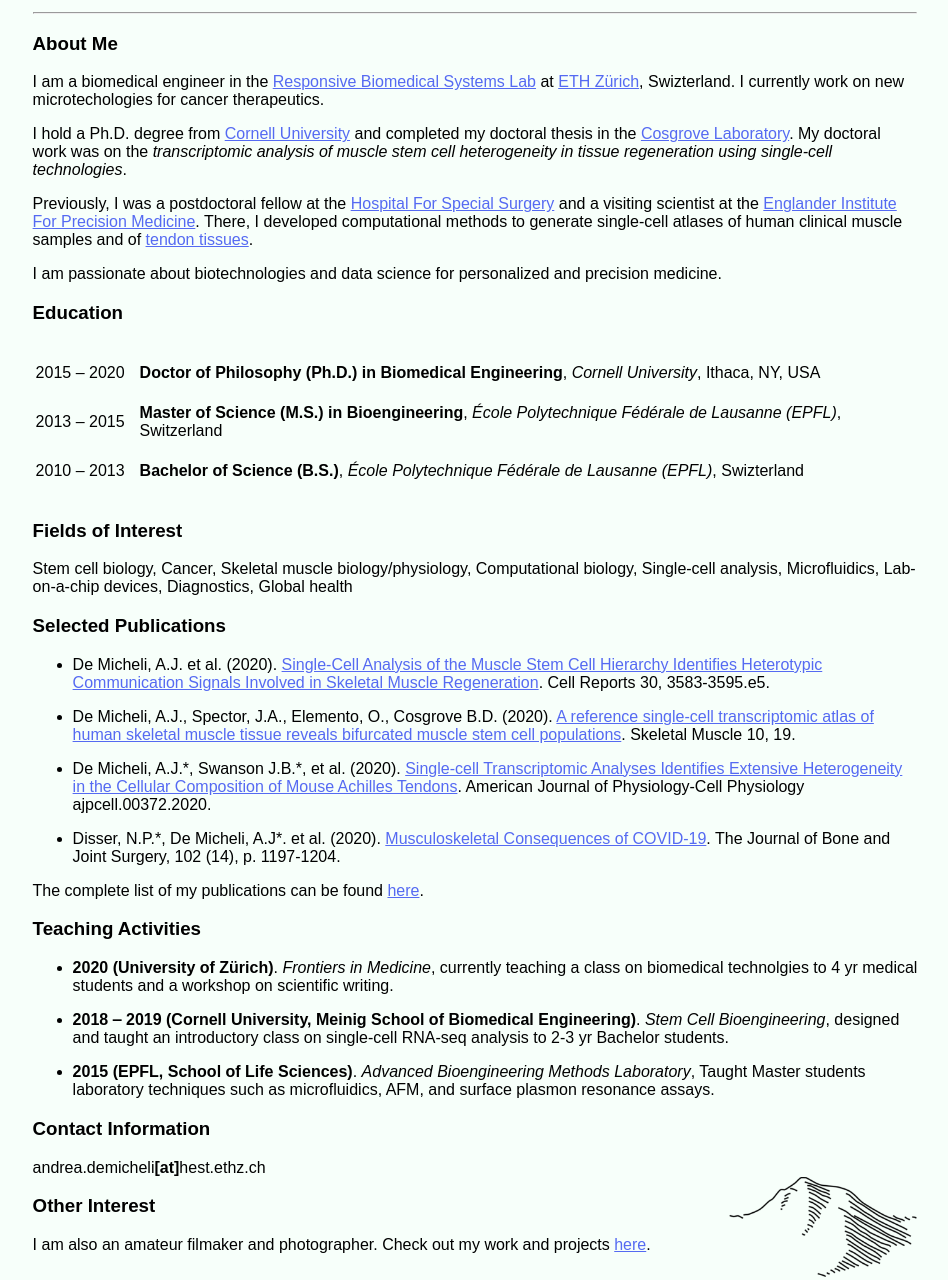
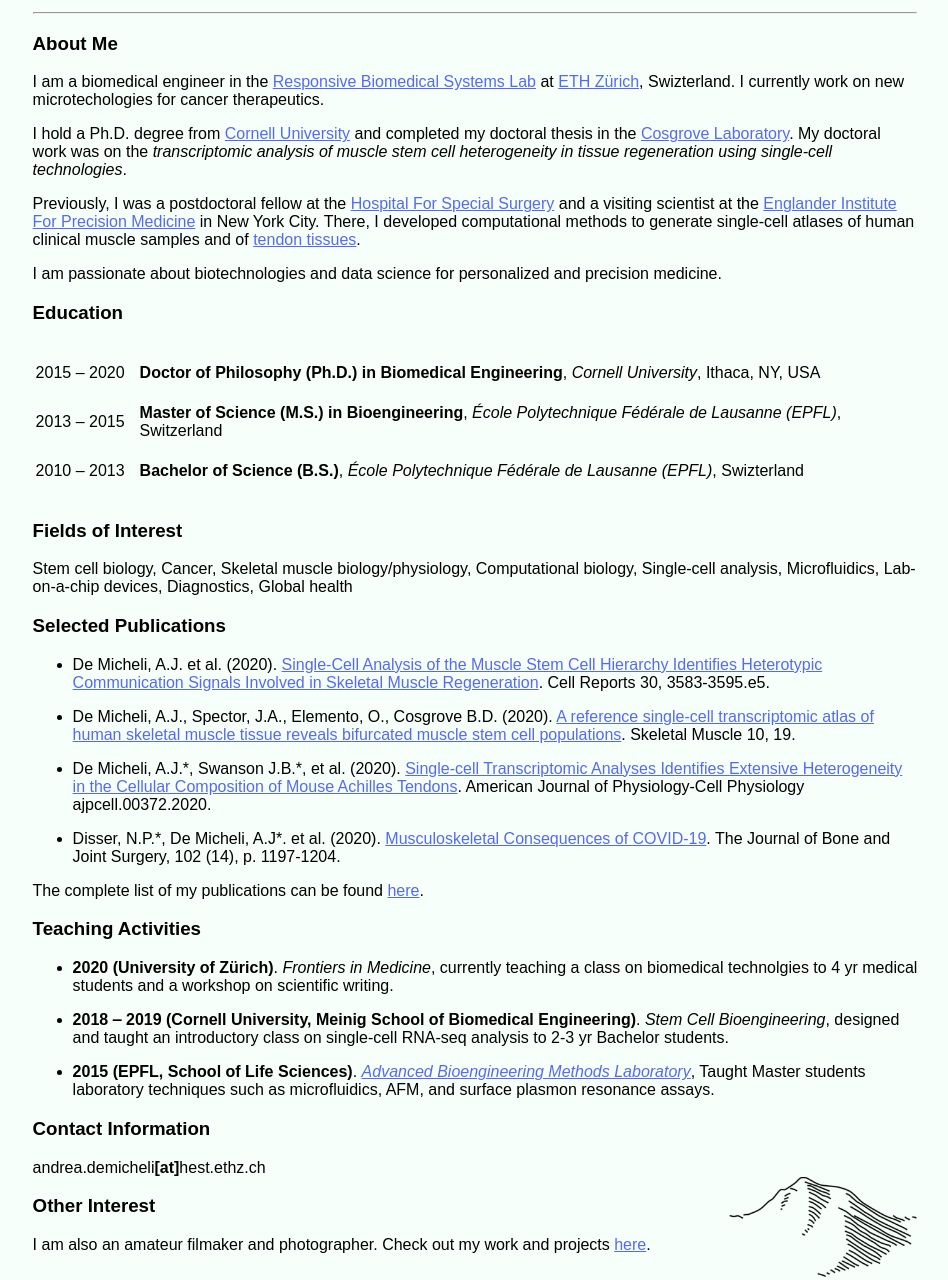
Before and after one commit to andrea-de-micheli/andrea-de-micheli.github.io, a plain HTML site: page index.html in a window 1280 px wide. Shown: the part 244-1524 px from the top of the page, without its empty margins (165-1113 px from the left). Drawn offline with Linux system fonts and the light colour scheme.

Commit message:
site version 1

```diff
--- a/index.html
+++ b/index.html
@@ -23,7 +23,7 @@
 	<p> I am a biomedical engineer in the <a href="https://rbsl.ethz.ch/">Responsive Biomedical Systems Lab</a> at <a href="https://ethz.ch/">ETH Zürich</a>, Swizterland. I  currently work on new microtechologies for cancer therapeutics.
 	<p>
 	  <p> I hold a Ph.D. degree from <a href="https://www.bme.cornell.edu/bme">Cornell University</a> and completed my doctoral thesis in the <a href="https://cosgrovelab.bme.cornell.edu">Cosgrove Laboratory</a>. My doctoral work was on the <i>transcriptomic analysis of muscle stem cell heterogeneity in  tissue regeneration using single-cell technologies</i>.<p>
-	  <p>Previously, I was a postdoctoral fellow at the <a href="https://hss.edu">Hospital For Special Surgery</a> and a visiting scientist at the <a href="https://eipm.weill.cornell.edu">Englander Institute For Precision Medicine</a>. There, I developed computational methods to generate single-cell atlases of human clinical muscle samples and of <a href="https://deid4fbnucmi9.cloudfront.net">tendon tissues</a>.<p>
+	  <p>Previously, I was a postdoctoral fellow at the <a href="https://hss.edu">Hospital For Special Surgery</a> and a visiting scientist at the <a href="https://eipm.weill.cornell.edu">Englander Institute For Precision Medicine</a> in New York City. There, I developed computational methods to generate single-cell atlases of human clinical muscle samples and of <a href="https://deid4fbnucmi9.cloudfront.net">tendon tissues</a>.<p>
 	 <p>
 
 	  <p>I am passionate about biotechnologies and data science for personalized and precision medicine.</p>
@@ -86,7 +86,7 @@
             <li><strong>2018 &#8210 2019 (Cornell University, Meinig School of Biomedical Engineering)</strong>. <i>Stem Cell Bioengineering</i>, designed and taught an introductory class on single-cell RNA-seq analysis to 2-3 yr Bachelor students. </li>
       </ul>
 	<ul>
-            <li><strong>2015 (EPFL, School of Life Sciences)</strong>. <i>Advanced Bioengineering Methods Laboratory</i>, Taught Master students laboratory techniques such as microfluidics, AFM, and surface plasmon resonance assays. </li>
+            <li><strong>2015 (EPFL, School of Life Sciences)</strong>. <i><a href="https://www.epfl.ch/labs/lbni/teaching/abml/">Advanced Bioengineering Methods Laboratory</a></i>, Taught Master students laboratory techniques such as microfluidics, AFM, and surface plasmon resonance assays. </li>
       </ul>
 
         </div>
```
